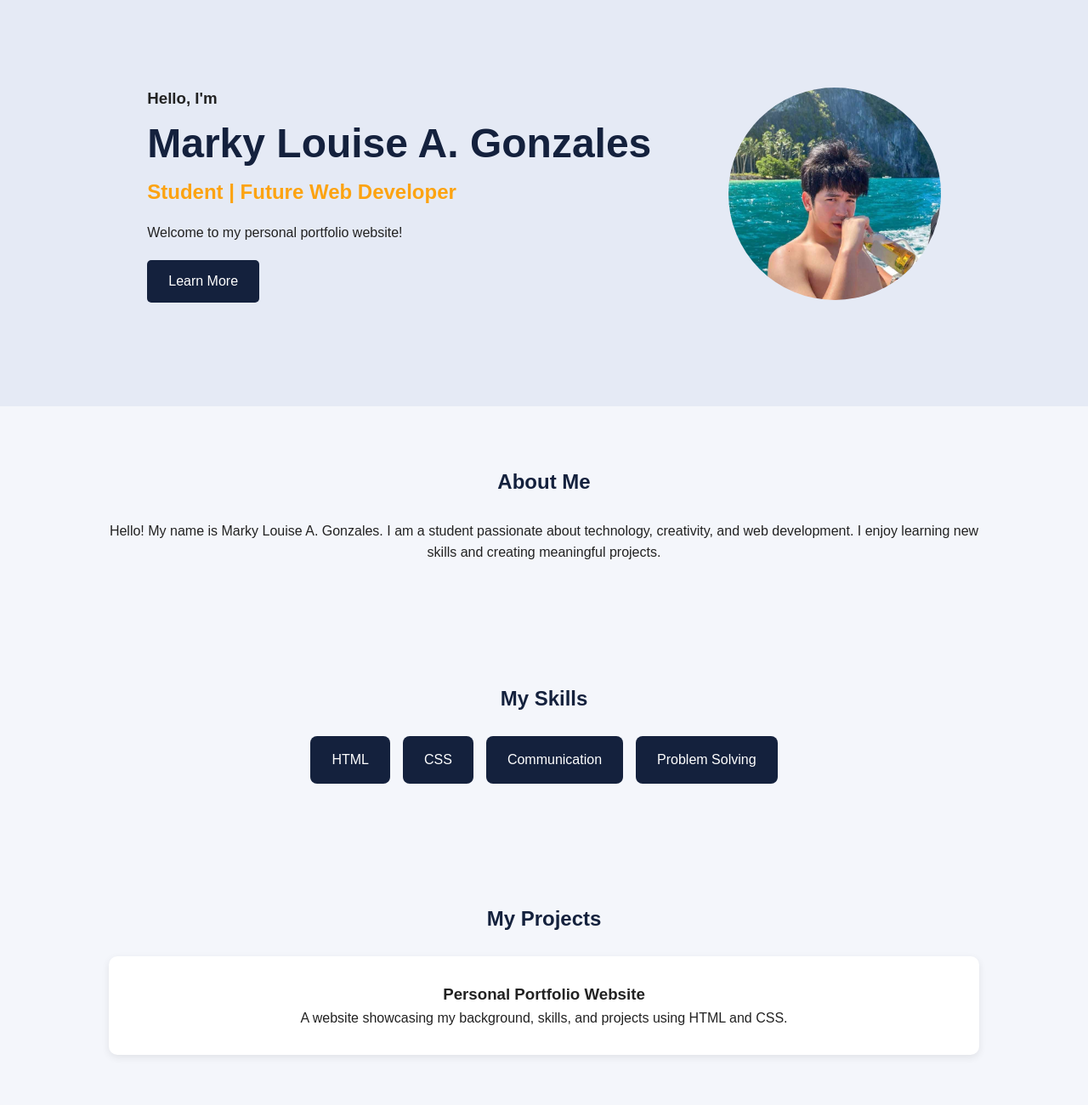
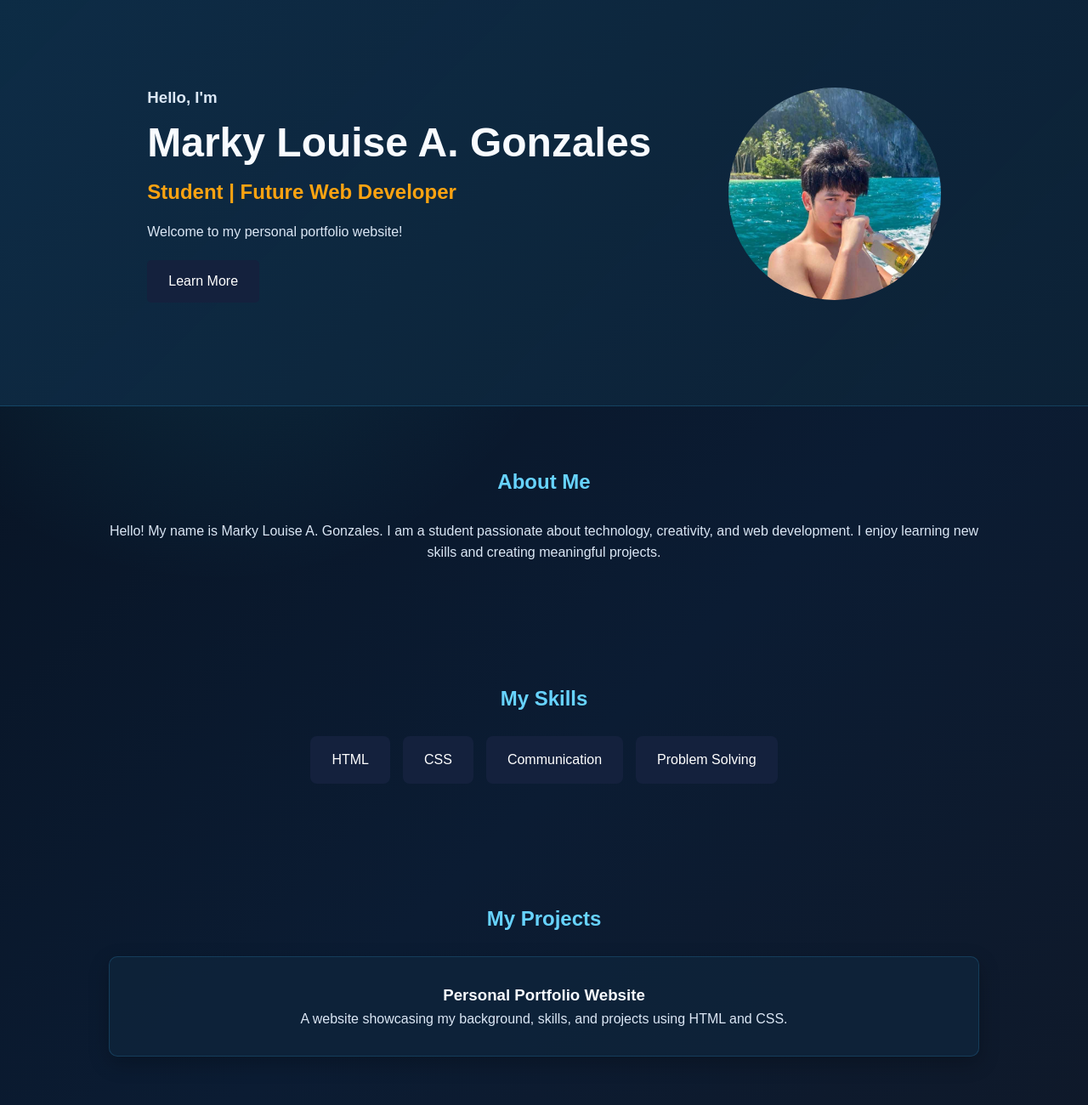
Before and after one commit to markylouiseg-ai/Gonzales-Project-1, a plain HTML site: page index.html in a window 1280 px wide. Shown: the part 100-1400 px from the top of the page at 85% size. Drawn offline with Linux system fonts and the light colour scheme.

Commit message:
Change background color

```diff
--- a/styles/style.css
+++ b/styles/style.css
@@ -8,8 +8,10 @@
 
 body {
     font-family: Arial, sans-serif;
-    background: #f4f6fb;
-    color: #222;
+    background:
+        radial-gradient(circle at 20% 20%, rgba(34, 211, 238, 0.12), transparent 25%),
+        linear-gradient(135deg, #07111f 0%, #0b1c33 55%, #101827 100%);
+    color: #dbe7f5;
     line-height: 1.6;
 }
 
@@ -49,12 +51,15 @@ nav a:hover {
     justify-content: space-around;
     align-items: center;
     padding: 60px 10%;
-    background: #e5eaf5;
+    background:
+        linear-gradient(135deg, rgba(14, 165, 233, 0.12), rgba(6, 182, 212, 0.04)),
+        #0d1b2f;
+    border-bottom: 1px solid rgba(56, 189, 248, 0.18);
 }
 
 .hero h1 {
     font-size: 48px;
-    color: #14213d;
+    color: #f8fbff;
 }
 
 .hero h2 {
@@ -86,7 +91,7 @@ section:not(.hero) {
 
 section h2 {
     margin-bottom: 25px;
-    color: #14213d;
+    color: #67d3ff;
 }
 
 .skills-container {
@@ -104,10 +109,16 @@ section h2 {
 }
 
 .project-card {
-    background: white;
+    background: rgba(15, 35, 58, 0.92);
+    color: #dbe7f5;
     padding: 30px;
     border-radius: 10px;
-    box-shadow: 0 3px 10px #00000015;
+    border: 1px solid rgba(56, 189, 248, 0.18);
+    box-shadow: 0 8px 24px rgba(0, 0, 0, 0.24);
+}
+
+.project-card h3 {
+    color: #f8fbff;
 }
 
 footer {
```
